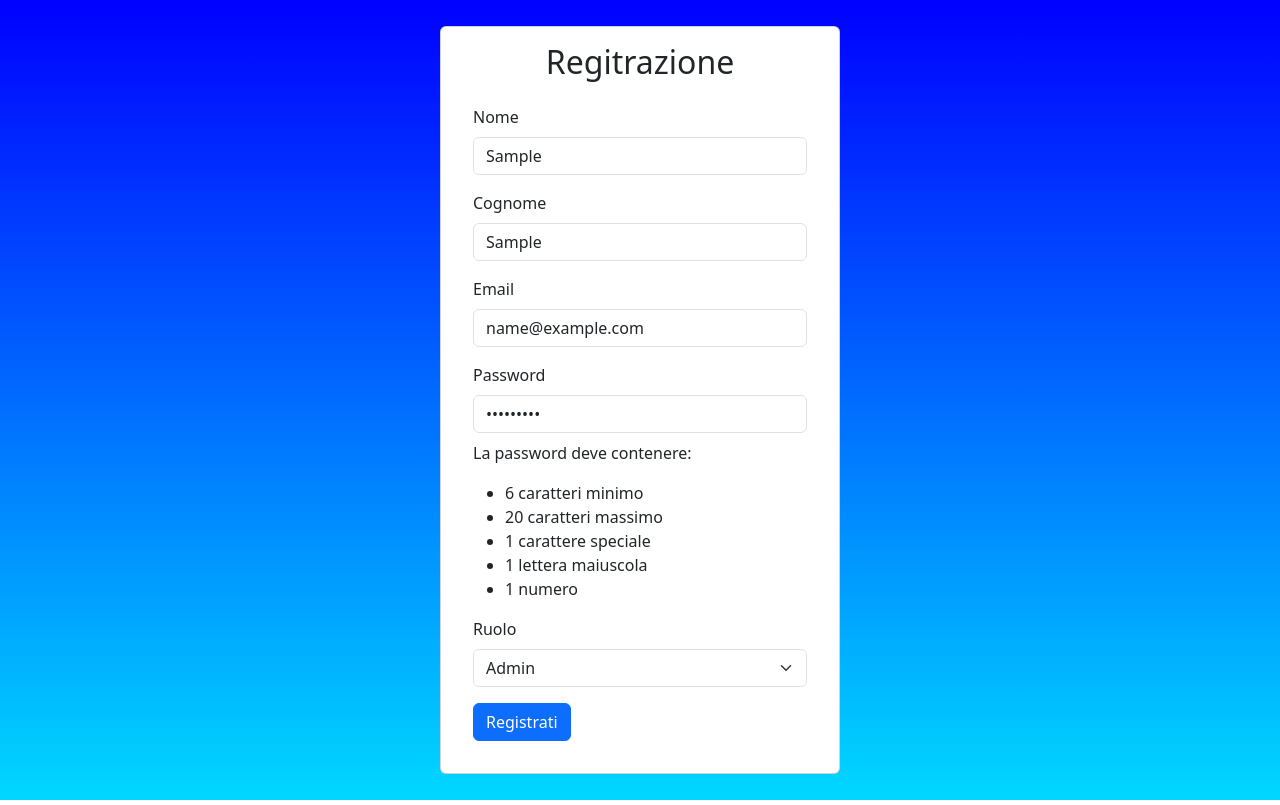
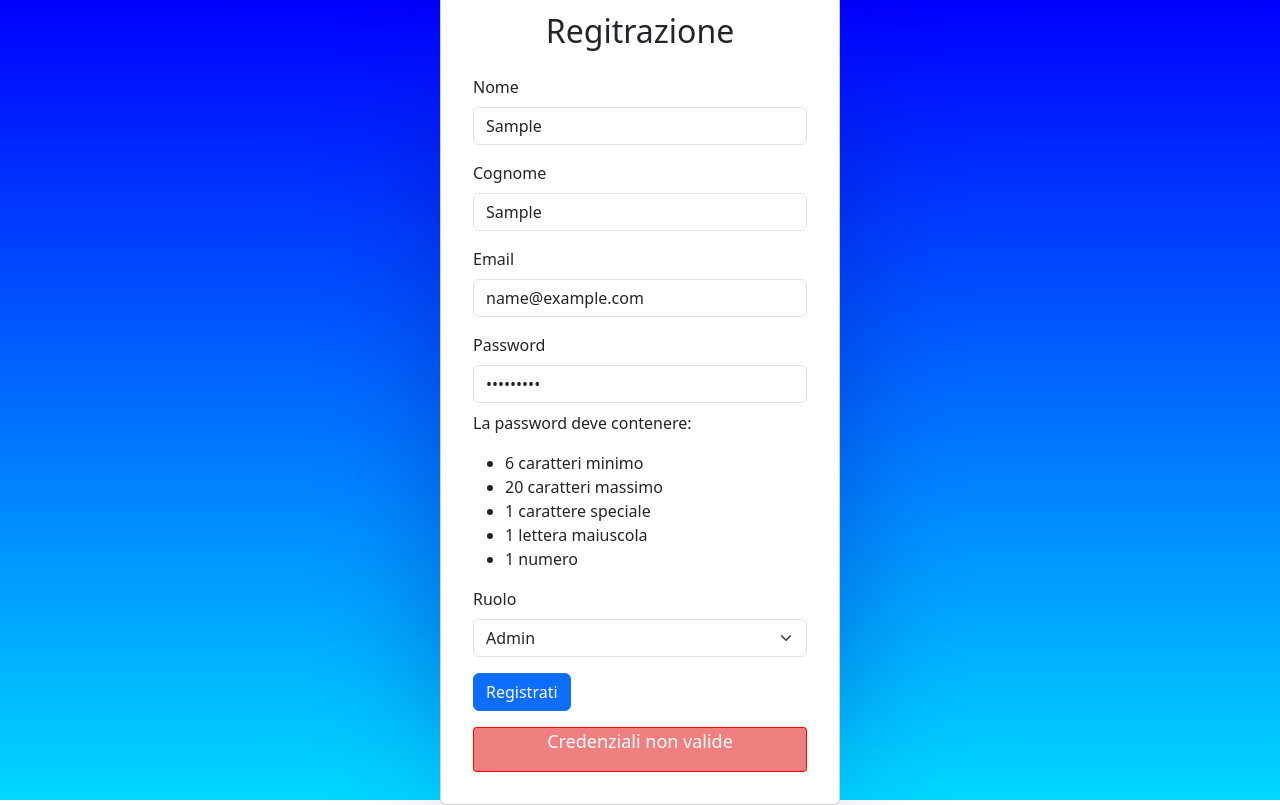
Before and after one commit to DanielaGangemi/gestionale-corsi-frontend-danielagangemi, a React (Vite) app in the folder gestionale_corsi/: page /registration in a window 1280 px wide. Both pictures are taken after typing "Sample", "Sample", "name@example.com", "Sample123" into the empty fields and a click on the button "Registrati". Built offline with nearby package versions, Linux system fonts and the light colour scheme.

Commit message:
add: visualizzazione validazione errori

```diff
--- a/gestionale_corsi/src/components/RegistrationForm/RegistrationForm.jsx
+++ b/gestionale_corsi/src/components/RegistrationForm/RegistrationForm.jsx
@@ -13,6 +13,8 @@ export function RegistrationForm() {
         password: "",
         roleId: 1
     })
+
+    const [flag, setFlag] = useState(false)
 
     const navigateTo = useNavigate();
 
@@ -44,7 +46,8 @@ export function RegistrationForm() {
             // controllare se non è andata a buon fine
             if (response == 0) {
 
-                alert("Utente gia' registrato")
+                // alert("Utente gia' registrato")
+                setFlag(true);
 
             } else {
 
@@ -55,7 +58,8 @@ export function RegistrationForm() {
 
         } else {
 
-            alert("Dati inseriti non validi")
+            // alert("Dati inseriti non validi")
+            setFlag(true);
 
         }
 
@@ -64,7 +68,7 @@ export function RegistrationForm() {
 
     return (
         <>
-            <div className="card" style={{ width: "25rem" }}>
+            <div className="card" style={{ width: "25rem", boxShadow: "0rem 1rem 10rem -4rem darkblue" }}>
 
                 <div className="card-body">
                     <div className={`${registrationFormStyle.title}`}>
@@ -112,6 +116,8 @@ export function RegistrationForm() {
 
 
                             <button type="submit" className="btn btn-primary">Registrati</button>
+                            {flag == true ? <div className={registrationFormStyle.errorMessage}><p  >Credenziali non valide</p></div> : ""}
+
                         </form>
                     </div>
                 </div>
--- a/gestionale_corsi/src/components/RegistrationForm/RegistrationForm.module.css
+++ b/gestionale_corsi/src/components/RegistrationForm/RegistrationForm.module.css
@@ -1,3 +1,13 @@
-.title{
+.title {
     text-align: center;
 }
+
+.errorMessage {
+    background-color: lightcoral;
+    color: white;
+    border: 1px solid red;
+    text-align: center;
+    border-radius: 0.2rem;
+    font-size: 18px;
+    margin-top: 1rem;
+}
```
